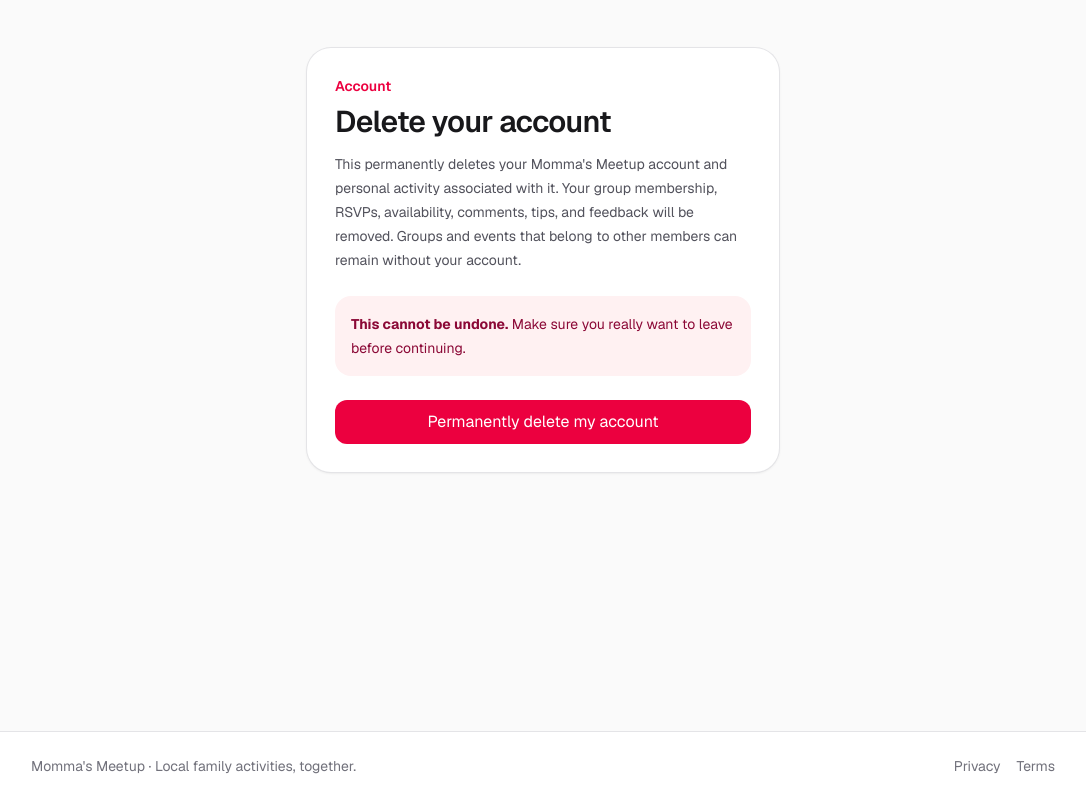
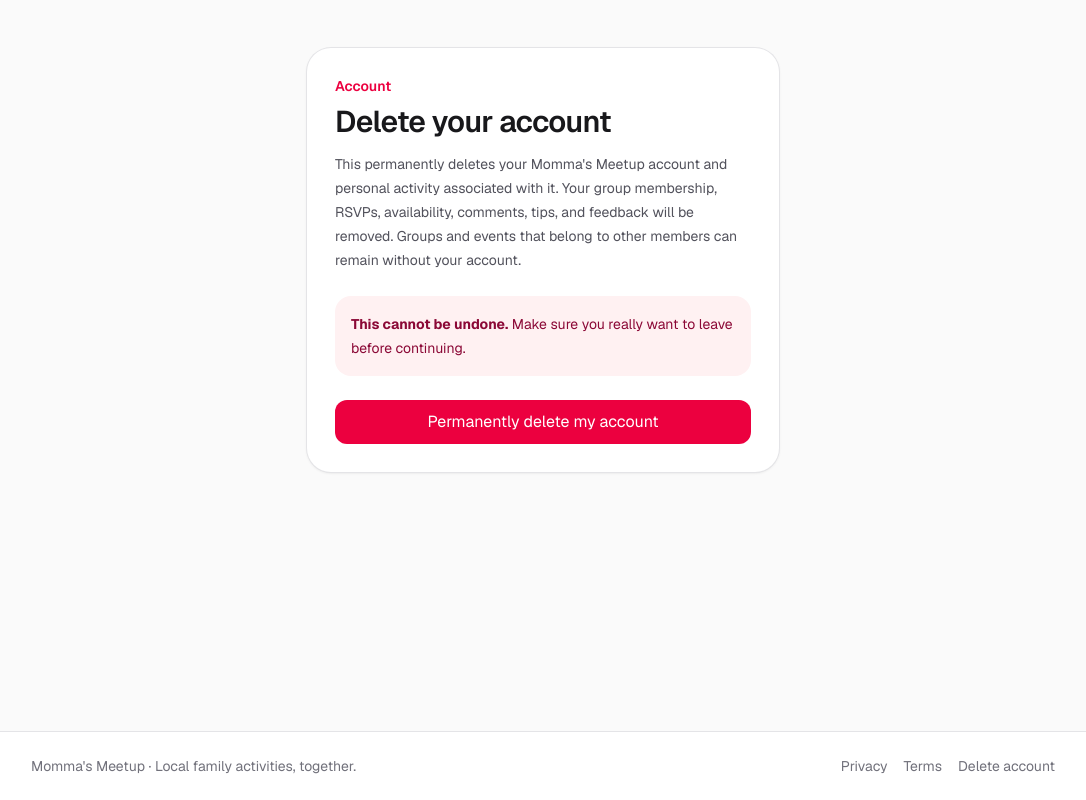
Before and after one commit to chrisSmalling/momma-s-group, a Next.js app: page /account/delete in a window 1280 px wide. Shown: the whole page, without its empty margins (97-1183 px from the left). Built offline with nearby package versions, Linux system fonts and the light colour scheme.

Commit message:
Expose account deletion in site footer

```diff
--- a/src/app/layout.tsx
+++ b/src/app/layout.tsx
@@ -43,9 +43,10 @@ export default function RootLayout({ children }: { children: ReactNode }) {
         <footer className="mt-auto border-t border-zinc-200 bg-white px-5 py-6 text-sm text-zinc-500">
           <div className="mx-auto flex w-full max-w-5xl flex-col gap-3 sm:flex-row sm:items-center sm:justify-between">
             <p>Momma&apos;s Meetup · Local family activities, together.</p>
-            <nav aria-label="Legal" className="flex gap-4">
+            <nav aria-label="Site" className="flex flex-wrap gap-4">
               <Link className="hover:text-zinc-900" href="/privacy">Privacy</Link>
               <Link className="hover:text-zinc-900" href="/terms">Terms</Link>
+              <Link className="hover:text-zinc-900" href="/account/delete">Delete account</Link>
             </nav>
           </div>
         </footer>
```
